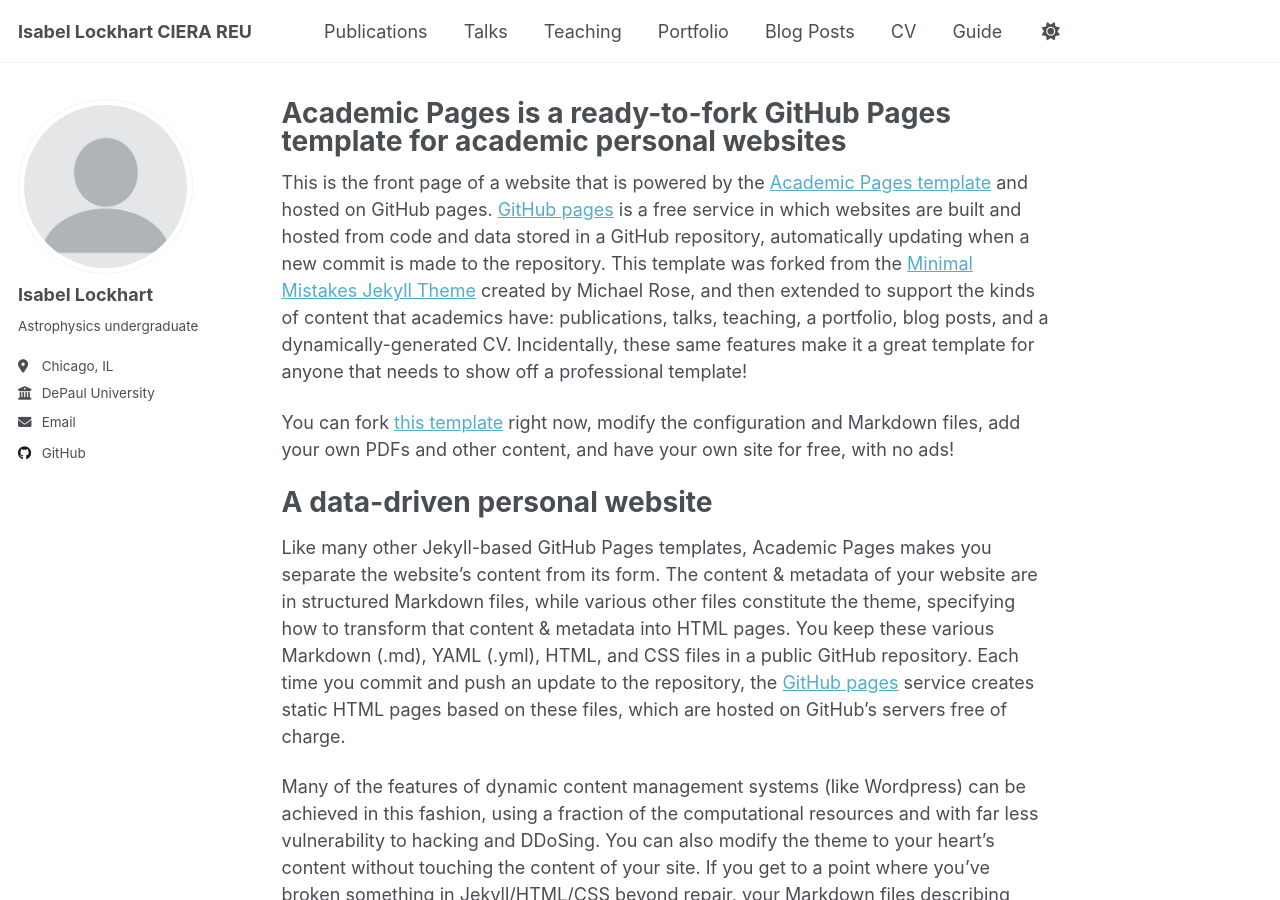
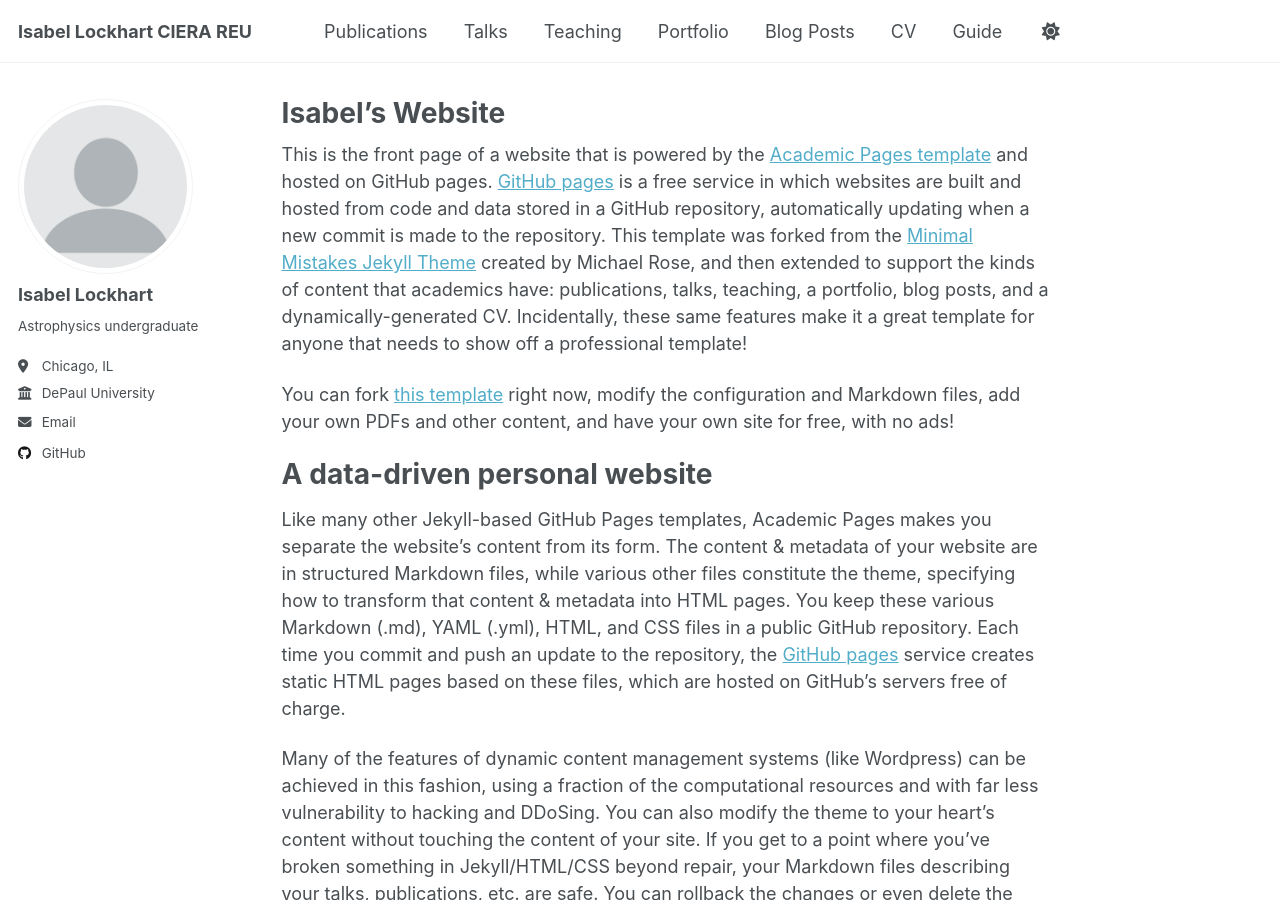
Before and after one commit to Isabel-Lockhart/CIERA, a Jekyll site: the page built from _pages/about.md, in a window 1280 px wide and 900 px high. Built offline with Jekyll 4.4.1, drawn with Linux system fonts in a browser that asks for light colours; a script that is not in the unit is left out.

Commit message:
Update about.md
changed title

```diff
--- a/_pages/about.md
+++ b/_pages/about.md
@@ -1,6 +1,6 @@
 ---
 permalink: /
-title: "Academic Pages is a ready-to-fork GitHub Pages template for academic personal websites"
+title: "Isabel's Website"
 author_profile: true
 redirect_from:
   - /about/
```
